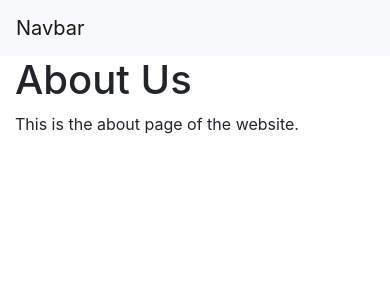
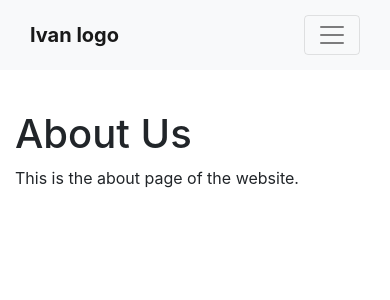
Before and after one commit to IvanKrasimirovVasilev/MSIT-Exercises, a Flask app: template templates/template_inheritance_about.html in a window 390 px wide. Shown: the top 300 px of the page. Run offline with Flask 3, Linux system fonts and the light colour scheme; the template is opened without the code that fills it, so the values that code supplies are empty; some libraries are stand-ins or nearby versions.

Commit message:
add bootsrap hamburger mobile menu, add bootstrap js

```diff
--- /dev/null
+++ b/static/styles/template_inheritance_styles.css
@@ -0,0 +1,20 @@
+.navbar {
+    padding: 15px 30px;
+}
+
+.navbar-brand {
+    font-weight: bold;
+}
+
+.nav-link {
+    margin-right: 10px;
+}
+
+.nav-item.active .nav-link {
+    font-weight: bold;
+    text-decoration: underline;
+}
+
+.container {
+    margin-top: 40px;
+}
--- a/templates/template_inheritance_layout.html
+++ b/templates/template_inheritance_layout.html
@@ -7,10 +7,22 @@
     <title>{% block title %}{% endblock %}</title>
 
     <link rel="stylesheet" href="https://stackpath.bootstrapcdn.com/bootstrap/4.5.2/css/bootstrap.min.css">
+    <link rel="stylesheet"
+      href="{{ url_for('static', filename='styles/template_inheritance_styles.css') }}">
 </head>
 <body>
     <nav class="navbar navbar-expand-lg navbar-light bg-light">
-        <a class="navbar-brand" href="/">Navbar</a>
+        <a class="navbar-brand" href="/">Ivan logo</a>
+        <button class="navbar-toggler"
+                type="button"
+                data-toggle="collapse"
+                data-target="#navbarNav"
+                aria-controls="navbarNav"
+                aria-expanded="false"
+                aria-label="Toggle navigation">
+            <span class="navbar-toggler-icon"></span>
+        </button>
+
         <div class="collapse navbar-collapse" id="navbarNav">
             <ul class="navbar-nav">
                 {% for item in navigation %}
@@ -24,5 +36,8 @@
     <div class="container">
         {% block content %}{% endblock %}
     </div>
+
+<script src="https://code.jquery.com/jquery-3.5.1.slim.min.js"></script>
+<script src="https://cdn.jsdelivr.net/npm/bootstrap@4.5.2/dist/js/bootstrap.bundle.min.js"></script>
 </body>
 </html>
```
